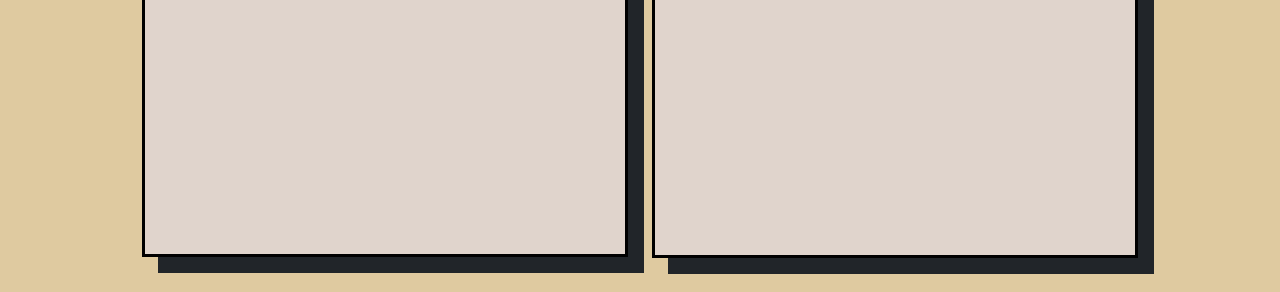
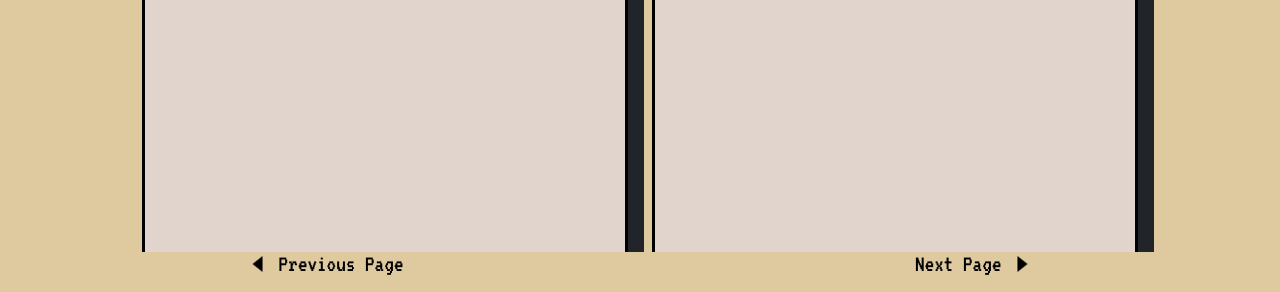
Before and after one commit to do-thy/portfolio, a plain HTML site: page stack.html in a window 1280 px wide. Shown: the part 508-800 px from the top of the page. Drawn offline with nearby package versions, Linux system fonts and the light colour scheme; a web font is replaced by a local one.

Commit message:
Add navigation footer to other pages Fix navbar z-index

```diff
--- a/portfolio.css
+++ b/portfolio.css
@@ -13,9 +13,19 @@ html, body {
   justify-content: center;
 }
 
-.background-texture {
-  -webkit-mask-image: url("background-texture.png");
-  mask-image: url("background-texture.png");
+.footer {
+  align-items: center;
+  background-color: #DFCAA0;
+  display: flex;
+  justify-content: center;
+}
+
+.footer-split {
+  align-items: center;
+  background-color: #DFCAA0;
+  display: flex;
+  justify-content: center;
+  flex-grow: 1;
 }
 
 #footer-text {
@@ -27,20 +37,33 @@ html, body {
   }
 
 .right-arrow {
+  animation-name: bouncingRightArrow;
+  border-bottom: 8px solid transparent;
+  border-left: 10px solid #000000;
+  border-top: 8px solid transparent;
+  margin-bottom: 8px;
+  margin-left: 0.8em;
+}
+
+.left-arrow {
+  animation-name: bouncingLeftArrow;
+  border-bottom: 8px solid transparent;
+  border-right: 10px solid #000000;
+  border-top: 8px solid transparent;
+  margin-bottom: 8px;
+  margin-right: 0.8em;
+}
+
+.arrow-animation {
   animation-direction: alternate;
   animation-duration: 0.6s;
   animation-iteration-count: infinite;
-  animation-name: bouncingArrow;
-  border-bottom: 8px solid transparent;
-  border-left: 10px solid #000000;
-  border-top: 8px solid transparent;
-  height: 0;
-  margin-left: 0.8em;
-  margin-bottom: 8px;
-  width: 0;
 }
-  @keyframes bouncingArrow {
+  @keyframes bouncingRightArrow {
     to{transform: translateX(6px);}
+  }
+  @keyframes bouncingLeftArrow {
+    to{transform: translateX(-6px);}
   }
 
 /* header index based class styling because just using selector does not work for some properties */
@@ -68,6 +91,7 @@ html, body {
   width: 100vw;
   top: 0;
   position: fixed;
+  z-index: 999;
 }
   /* remove hyperlink design on nav-bar */
   .nav-bar a {
@@ -131,15 +155,6 @@ html, body {
     color: #FFFFFF;
     text-shadow: 2px 2px 0 #000000;
   }
-
-.index-footer{
-  align-items: center;
-  background-color: #DFCAA0;
-  display: flex;
-  justify-content: center;
-  flex-direction: row;
-  flex-wrap: wrap;
-}
 
 .self-portrait-div{
   flex-grow: 1;
@@ -230,4 +245,7 @@ html, body {
   #about-card p {
     font-size: 3vmin;
   }
+  .footer {
+    margin-bottom: 2em;
+  }
 }
--- a/stack.html
+++ b/stack.html
@@ -46,4 +46,16 @@
     </div>
   </div>
 </body>
+<footer>
+  <div class="footer">
+    <div class="footer-split">
+      <div class="left-arrow arrow-animation"></div>
+      <h1 id="footer-text"><a href="about.html">Previous Page</a></h1>
+    </div>
+    <div class="footer-split">
+      <h1 id="footer-text"><a href="contact.html">Next Page</a></h1>
+      <div class="right-arrow arrow-animation"></div>
+    </div>
+  </div>
+</footer>
 </html>
```
Also changed, not shown: about.html (+12 -0 lines), contact.html (+6 -0 lines), index.html (+2 -2 lines).
